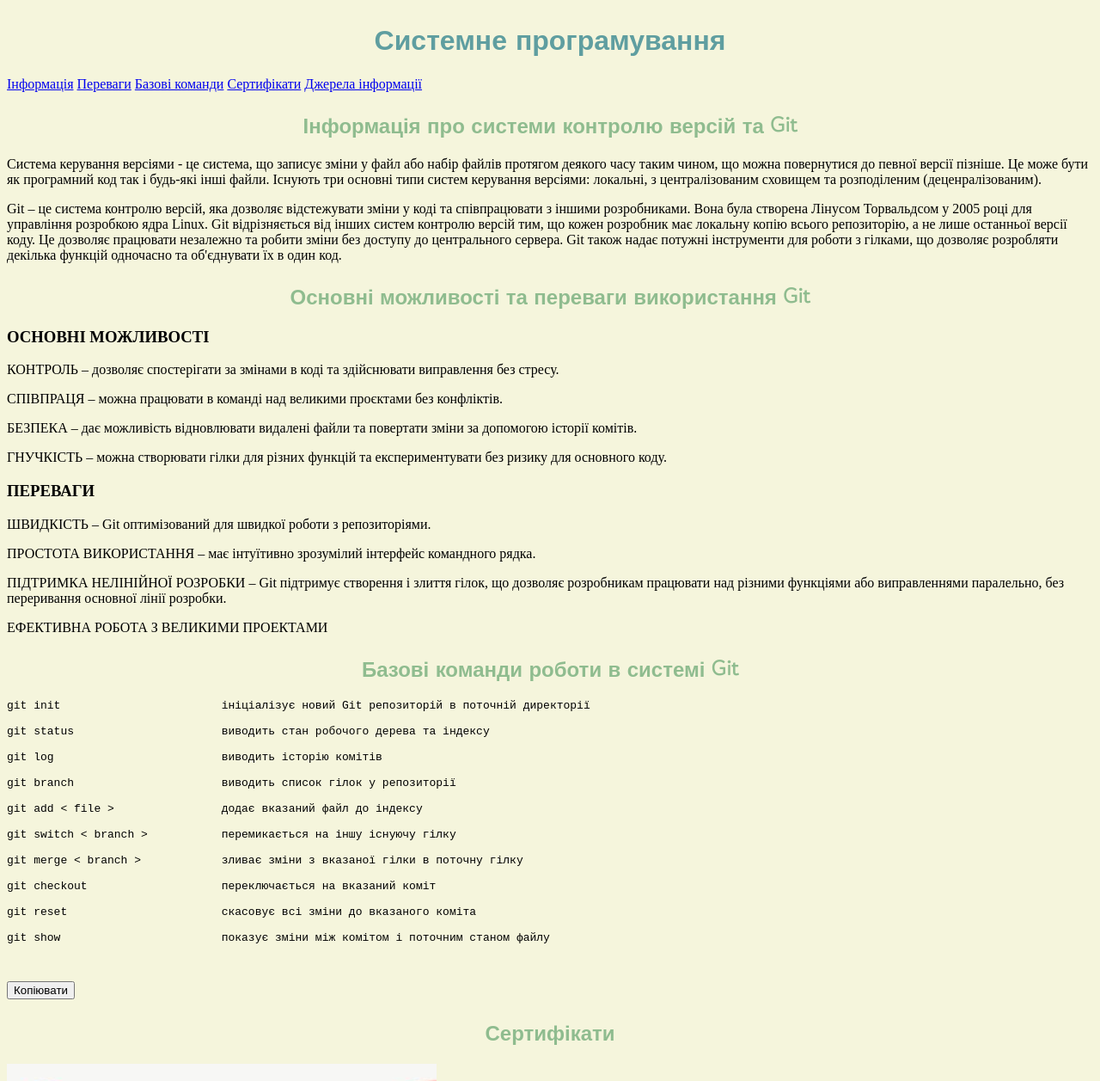
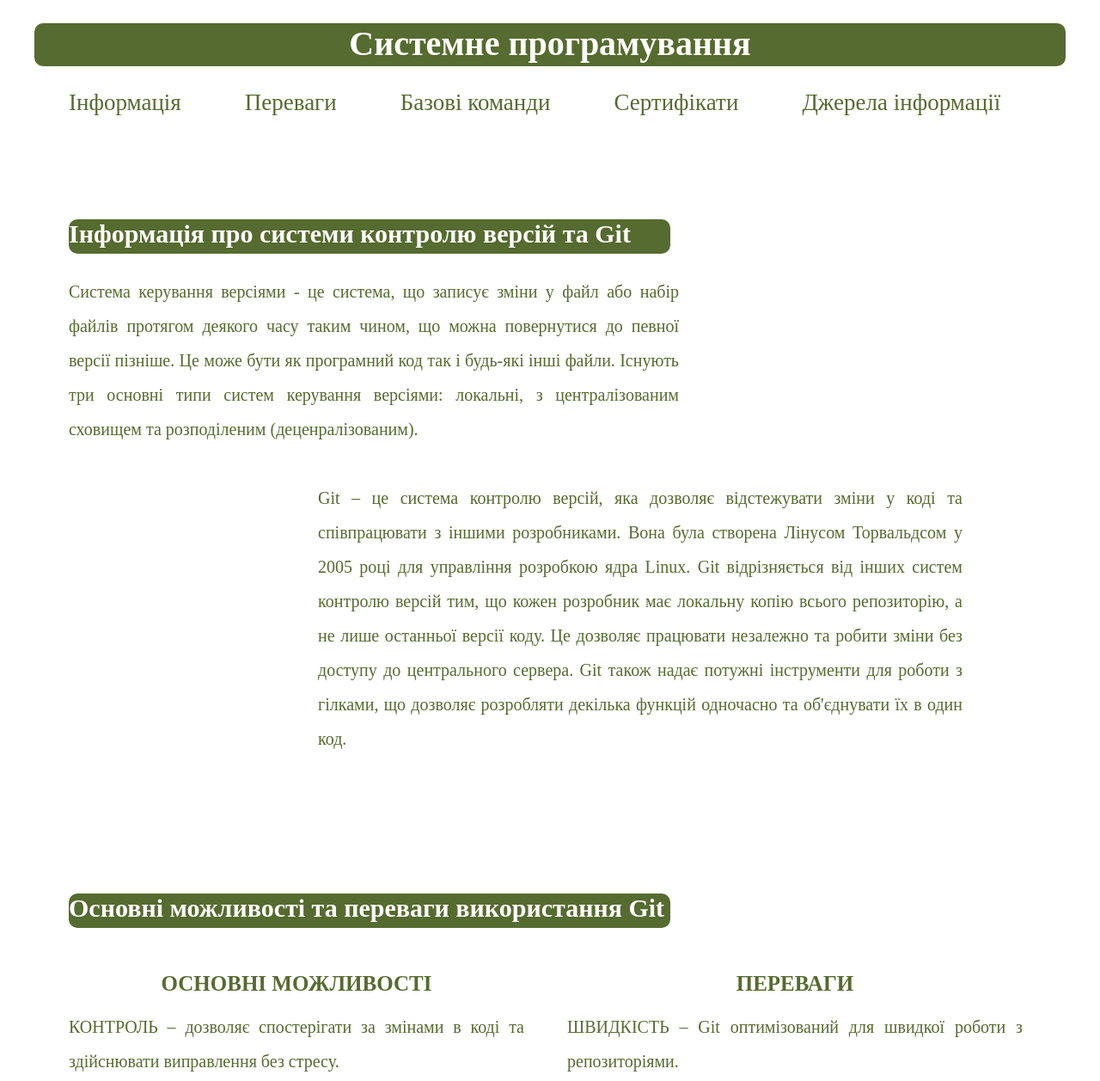
Before and after one commit to sasahaa/system_programming, a plain HTML site: page index.html in a window 1280 px wide. Shown: the top 1257 px of the page at 86% size. Drawn offline with Linux system fonts and the light colour scheme.

Commit message:
Update style.css

```diff
--- a/style.css
+++ b/style.css
@@ -1,19 +1,60 @@
 body{
-	background-color: #F5F5DC;
+	background-color: white;
+}
+
+a{
+	text-decoration: none;
+	color: #556B2F;
+	display: inline-block;
+	padding-right: 30px;
+	margin-left: 40px;
+	font-size: 27px;
+}
+
+.container{
+	max-width: 1200px;
+	margin: 0 auto;
+	padding: 0 10px;
 }
 
 h1{
-	color: #5F9EA0;
-	font-family: 'Gowun Dodum', sans-serif;
-	border-radius: 30px;
+	color: white;
+	font-family: 'GBrygada 1918', serif;
+	font-size: 40px;
 	text-align: center;
+	background-color: #556B2F;
+	width: 100%;
+	border-radius: 10px;
+	min-height: 50px;
+}
+
+.title1.fixed{
+	width: -webkit-fill-available;
+	max-width: 1220px;
+	z-index: 1000;
+	background: white;
+	position: fixed;
+	top: 0;
+}
+
+.header__top{
+	padding: 40px auto;
+	display: flex;
+	justify-content: space-between;
+	max-width: 1220px;
 }
 
 h2{
-	color: #8FBC8F;
-	font-family: 'Gowun Dodum', sans-serif;
-	border-radius: 25px;
-	text-align: center;
+	color: white;
+	font-family: 'GBrygada 1918', serif;
+	text-align: left;
+	font-weight: bold;
+	font-size: 30px;
+	margin-left: 40px;
+	background-color: #556B2F;
+	border-radius: 10px;
+	min-height: 40px;
+	max-width: 700px;
 }
 
 #img{
@@ -21,3 +62,115 @@ h2{
 	margin: auto;
 	display: block;
 }
+
+p{
+	color: #556B2F;
+	margin-left: 40px;
+	font-size: 20px;
+	line-height: 40px;
+	text-align: justify;
+}
+
+.information_about_Git{
+	max-width: 750px;
+	margin-top: 120px;
+}
+
+.about_Git{
+	position: absolute;
+	right: 160px;
+	width: 750px;
+}
+
+.benefits{
+	margin-top: 520px;
+	text-align: justify;
+	max-width: 1220px;
+}
+
+h3{
+	color: #556B2F;
+	margin-left: 40px;
+	font-size: 25px;
+	line-height: 10px;
+}
+.title_benefits{
+	text-align: center;
+}
+.benefits1{
+	font-size: 20px;
+	text-align: left;
+	float: left;
+	margin: 10px 10px 10px 0px;
+	max-width: 570px;
+}
+.benefits2{
+	font-size: 20px;
+	text-align: left;
+	float: left;
+	margin: 10px 10px 10px 0px;
+	max-width: 570px;
+}
+
+.basic_commands{
+	margin-top: 720px;
+	text-align: justify;
+	max-width: 1220px;
+}
+
+.code_container {
+	position: relative;
+	max-width: 750px;
+	margin-left: 40px;
+	padding: 10px;
+	border: 1px solid #ddd;
+	border-radius: 5px;
+	background-color: #f9f9f9;
+}
+
+pre {
+	margin: 0;
+	padding: 10px;
+	background-color: #f5f5f5;
+	border: 1px solid #ddd;
+	border-radius: 3px;
+	overflow-x: auto;
+}
+
+button {
+	position: absolute;
+	top: 10px;
+	right: 10px;
+	padding: 5px 10px;
+	font-size: 14px;
+	border: none;
+	border-radius: 3px;
+	background-color: #556B2F;
+	color: white;
+	cursor: pointer;
+}
+
+button:hover {
+	background-color: white;
+	color: #556B2F;
+}
+
+.certificate{
+	margin-top: 160px;
+	text-align: justify;
+	max-width: 1220px;
+}
+
+.img_sertificate{
+	max-height: 500px;
+	max-width: 400px;
+	margin-left: 40px;
+}
+
+.sources_of_information{
+	margin-top: 160px;
+}
+.sources{
+	line-height: 60px;
+	font-size: 30px;
+}
```
